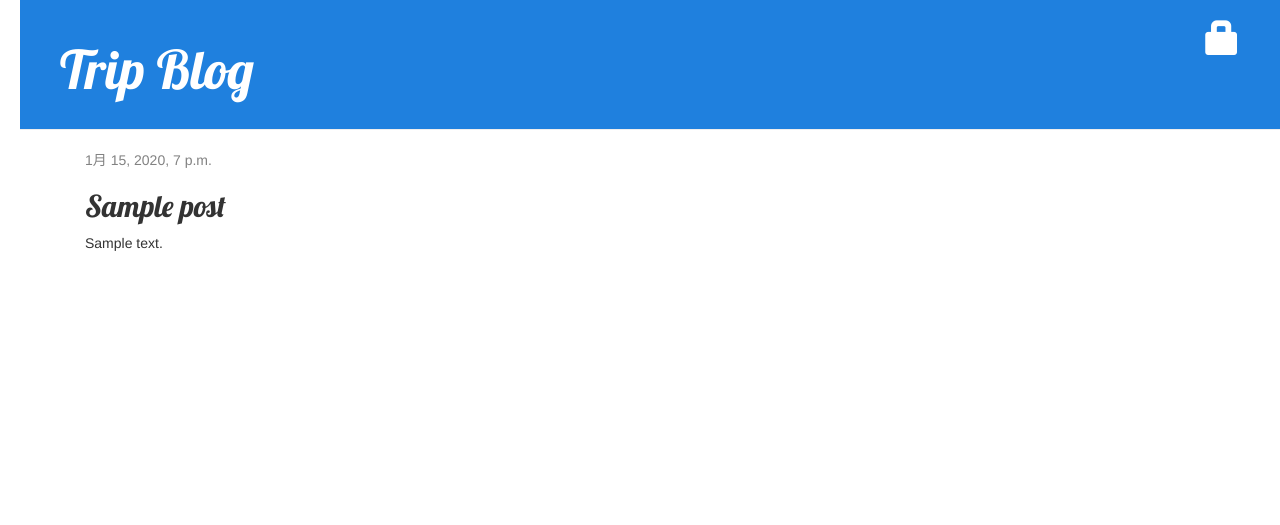
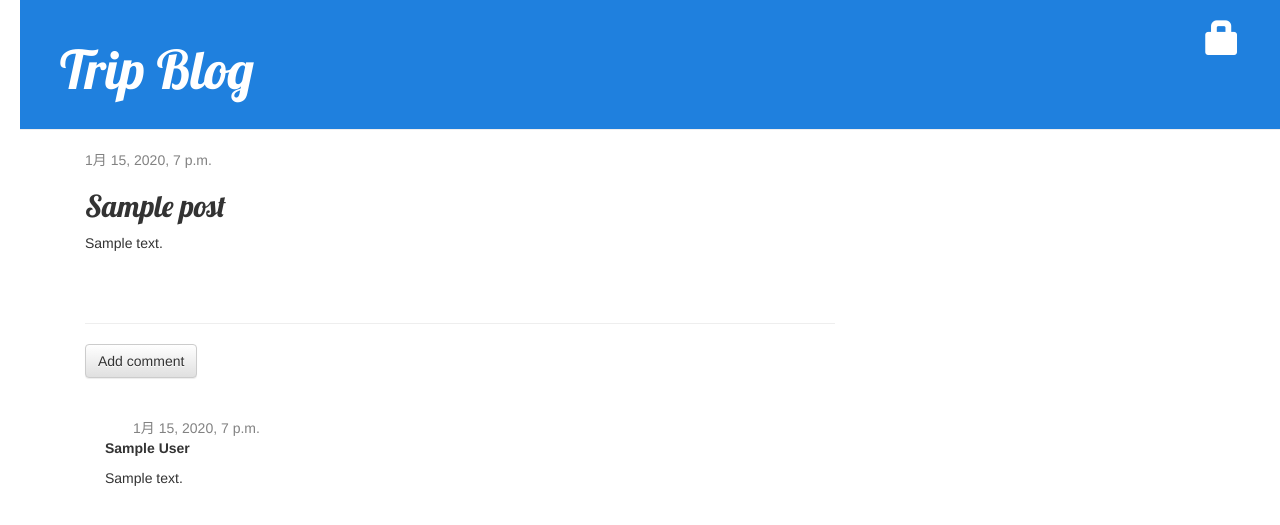
Before and after one commit to mmk-nki/my-first-blog, a Django app: page /post/1/ in a window 1280 px wide. Shown: the top 525 px of the page. Run offline with Django 3.2, Linux system fonts and the light colour scheme; tables that the repository leaves empty hold one stand-in row (values such as "Sample post"); some libraries are stand-ins or nearby versions.

Commit message:
Added comment

```diff
--- a/blog/admin.py
+++ b/blog/admin.py
@@ -1,5 +1,6 @@
 from django.contrib import admin
-from .models import Post
+from .models import Post, Comment
 
+#投稿とコメントのモデルを登録
 admin.site.register(Post)
-# Register your models here.
+admin.site.register(Comment)
--- a/blog/models.py
+++ b/blog/models.py
@@ -2,7 +2,7 @@ from django.conf import settings
 from django.db import models
 from django.utils import timezone
 
-
+#投稿
 class Post(models.Model):
     #他のモデルへのリンク
     author = models.ForeignKey(settings.AUTH_USER_MODEL, on_delete=models.CASCADE)
@@ -21,3 +21,23 @@ class Post(models.Model):
     #ポストのタイトルのテキスト（string）が返される。
     def __str__(self):
         return self.title
+
+    #コメントの件数を表示
+    def approved_comments(self):
+        return self.comments.filter(approved_comment=True)
+
+
+#コメント
+class Comment(models.Model):
+    post = models.ForeignKey('blog.Post', on_delete=models.CASCADE, related_name='comments')
+    author = models.CharField(max_length=200)
+    text = models.TextField()
+    created_date = models.DateTimeField(default=timezone.now)
+    approved_comment = models.BooleanField(default=False)
+
+    def approve(self):
+        self.approved_comment = True
+        self.save()
+
+    def __str__(self):
+        return self.text
--- a/blog/static/css/blog.css
+++ b/blog/static/css/blog.css
@@ -53,3 +53,7 @@ h1, h2, h3, h4 {
 .post h2 a, .post h2 a:visited {
     color: #000000;
 }
+
+.comment {
+    margin: 20px 0px 20px 20px;
+}
--- a/blog/templates/blog/base.html
+++ b/blog/templates/blog/base.html
@@ -15,7 +15,7 @@
             <!-管理者でログインしているユーザーであれば->
             {% if user.is_authenticated %}
 
-            <!-新規投稿・編集ボタン、表示->
+            <!-新規投稿・編集ボタン・文字表示->
               <a href="{% url 'post_new' %}" class="top-menu"><span class="glyphicon glyphicon-plus"></span></a>
               <a href="{% url 'post_draft_list' %}" class="top-menu"><span class="glyphicon glyphicon-edit"></span></a>
               <p class="top-menu">こんにちは {{ user.username }}さん <small>(<a href="{% url 'logout' %}">Log out</a>)</small></p>
@@ -26,7 +26,7 @@
 
             {% endif %}
             <!-タイトルを押すとトップに戻る->
-              <h1><a href="/">Trip Blog</a></h1>
+            <h1><a href="/">Trip Blog</a></h1>
 
         </div>
 
--- a/blog/templates/blog/post_detail.html
+++ b/blog/templates/blog/post_detail.html
@@ -22,4 +22,31 @@
         <p>{{ post.text|linebreaksbr }}</p>
     </div>
 
-{% endblock %}
+
+  <!-コメントを公開する->
+  <hr>
+  <a class="btn btn-default" href="{% url 'add_comment_to_post' pk=post.pk %}">Add comment</a>
+  {% for comment in post.comments.all %}
+　　  {% if user.is_authenticated or comment.approved_comment %}
+　　  <div class="comment">
+    　  　<div class="date">
+          　　{{ comment.created_date }}
+
+        　  　<!-コメントの承認・削除->
+        　　  {% if not comment.approved_comment %}
+            　  　<a class="btn btn-default" href="{% url 'comment_remove' pk=comment.pk %}"><span class="glyphicon glyphicon-remove"></span></a>
+            　　  <a class="btn btn-default" href="{% url 'comment_approve' pk=comment.pk %}"><span class="glyphicon glyphicon-ok"></span></a>
+        　　  {% endif %}
+
+      </div>
+      <strong>{{ comment.author }}</strong>
+      <p>{{ comment.text|linebreaks }}</p>
+  </div>
+　  　{% endif %}
+
+{% empty %}
+    <p>コメントはありません。</p>
+
+ {% endfor %}
+
+ {% endblock %}
--- a/blog/templates/blog/post_draft_list.html
+++ b/blog/templates/blog/post_draft_list.html
@@ -1,3 +1,5 @@
+<!-テンプレートの拡張->
+
 {% extends 'blog/base.html' %}
 
 {% block content %}
--- a/blog/templates/blog/post_list.html
+++ b/blog/templates/blog/post_list.html
@@ -8,8 +8,11 @@
           {{ post.published_date }}
        </div>
 
-       <h2><a href="{% url 'post_detail' pk=post.pk %}">{{ post.title }}</a></h2>
+       <h1><a href="{% url 'post_detail' pk=post.pk %}">{{ post.title }}</a></h1>
        <p>{{ post.text|linebreaksbr }}</p>
+
+       <!-コメントを訪問者に見せる->
+       <a href="{% url 'post_detail' pk=post.pk %}">Comments: {{ post.approved_comments.count  }}</a>
     </div>
   {% endfor %}
 
--- a/blog/templates/registration/login.html
+++ b/blog/templates/registration/login.html
@@ -20,6 +20,7 @@
 
         <input type="submit" value="login" />
         <input type="hidden" name="next" value="{{ next }}" />
+
     </form>
 
 {% endblock %}
--- a/blog/urls.py
+++ b/blog/urls.py
@@ -1,12 +1,28 @@
 from django.urls import path
 from . import views
 
+#urlを作成指示。
+#これを作成しないと、リストやcssを編集してもNoReverseMatchエラーになる
+#url作成後はviewの編集！
 urlpatterns = [
+    #投稿一覧
     path('', views.post_list, name='post_list'),
+    #各記事の個別ページ
     path('post/<int:pk>/', views.post_detail, name='post_detail'),
+    #新規投稿
     path('post/new/', views.post_new, name='post_new'),
+    #編集
     path('post/<int:pk>/edit/', views.post_edit, name='post_edit'),
+    #下書き
     path('drafts/', views.post_draft_list, name='post_draft_list'),
+    #投稿
     path('post/<pk>/publish/', views.post_publish, name='post_publish'),
+    #削除
     path('post/<pk>/remove/', views.post_remove, name='post_remove'),
+    #コメント投稿
+    path('post/<int:pk>/comment/', views.add_comment_to_post, name='add_comment_to_post'),
+    #コメント公開
+    path('comment/<int:pk>/approve/', views.comment_approve, name='comment_approve'),
+    #コメント削除
+    path('comment/<int:pk>/remove/', views.comment_remove, name='comment_remove'),
 ]
--- a/blog/views.py
+++ b/blog/views.py
@@ -2,21 +2,26 @@ from django.contrib.auth.decorators import login_required
 from django.shortcuts import redirect
 from django.shortcuts import render
 from django.utils import timezone
-from .models import Post
+from .models import Post, Comment
 from django.shortcuts import render, get_object_or_404
-from .forms import PostForm
+from .forms import PostForm, CommentForm
 
 
-# Create your views here.
+#urlで呼び出された時にどうするかを指示
+#ログイン必須のものには関数の前に@login_requiredデコレータを追記
+#view作成後はテンプレートを作成してどう見せるかを指示する！
 
+#投稿一覧
 def post_list(request):
     posts = Post.objects.filter(published_date__lte=timezone.now()).order_by('published_date')
     return render(request, 'blog/post_list.html', {'posts': posts})
 
+#各投稿の個別ページ
 def post_detail(request, pk):
     post = get_object_or_404(Post, pk=pk)
     return render(request, 'blog/post_detail.html', {'post': post})
 
+#新規投稿画面
 @login_required
 def post_new(request):
 
@@ -31,6 +36,7 @@ def post_new(request):
         form = PostForm()
     return render(request, 'blog/post_edit.html', {'form': form})
 
+#投稿の編集ページ
 @login_required
 def post_edit(request, pk):
 
@@ -46,12 +52,14 @@ def post_edit(request, pk):
         form = PostForm(instance=post)
     return render(request, 'blog/post_edit.html', {'form': form})
 
+#下書き一覧
 @login_required
 def post_draft_list(request):
 
     posts = Post.objects.filter(published_date__isnull=True).order_by('created_date')
     return render(request, 'blog/post_draft_list.html', {'posts': posts})
 
+#投稿する
 @login_required
 def post_publish(request, pk):
 
@@ -59,9 +67,38 @@ def post_publish(request, pk):
     post.publish()
     return redirect('post_detail', pk=pk)
 
+#削除する
 @login_required
 def post_remove(request, pk):
 
     post = get_object_or_404(Post, pk=pk)
     post.delete()
     return redirect('post_list')
+
+#投稿に対するコメント投稿
+def add_comment_to_post(request, pk):
+    post = get_object_or_404(Post, pk=pk)
+    if request.method == "POST":
+        form = CommentForm(request.POST)
+        if form.is_valid():
+            comment = form.save(commit=False)
+            comment.post = post
+            comment.save()
+            return redirect('post_detail', pk=post.pk)
+    else:
+        form = CommentForm()
+    return render(request, 'blog/add_comment_to_post.html', {'form': form})
+
+#コメントを公開
+@login_required
+def comment_approve(request, pk):
+    comment = get_object_or_404(Comment, pk=pk)
+    comment.approve()
+    return redirect('post_detail', pk=comment.post.pk)
+
+#コメントを削除
+@login_required
+def comment_remove(request, pk):
+    comment = get_object_or_404(Comment, pk=pk)
+    comment.delete()
+    return redirect('post_detail', pk=comment.post.pk)
--- a/mysite/settings.py
+++ b/mysite/settings.py
@@ -121,6 +121,5 @@ USE_TZ = True
 STATIC_URL = '/static/'
 STATIC_ROOT = os.path.join(BASE_DIR, 'static')
 
-#ログインページに直接アクセスして、ログインが成功したときに
-#トップページにリダイレクトさせる。
+#ログイン後、トップページにリダイレクトさせる
 LOGIN_REDIRECT_URL = '/'
```
Also changed, not shown: blog/forms.py (+11 -1 lines), blog/templates/blog/add_comment_to_post.html (added, +11 -0 lines), blog/migrations/0002_comment.py (added).
